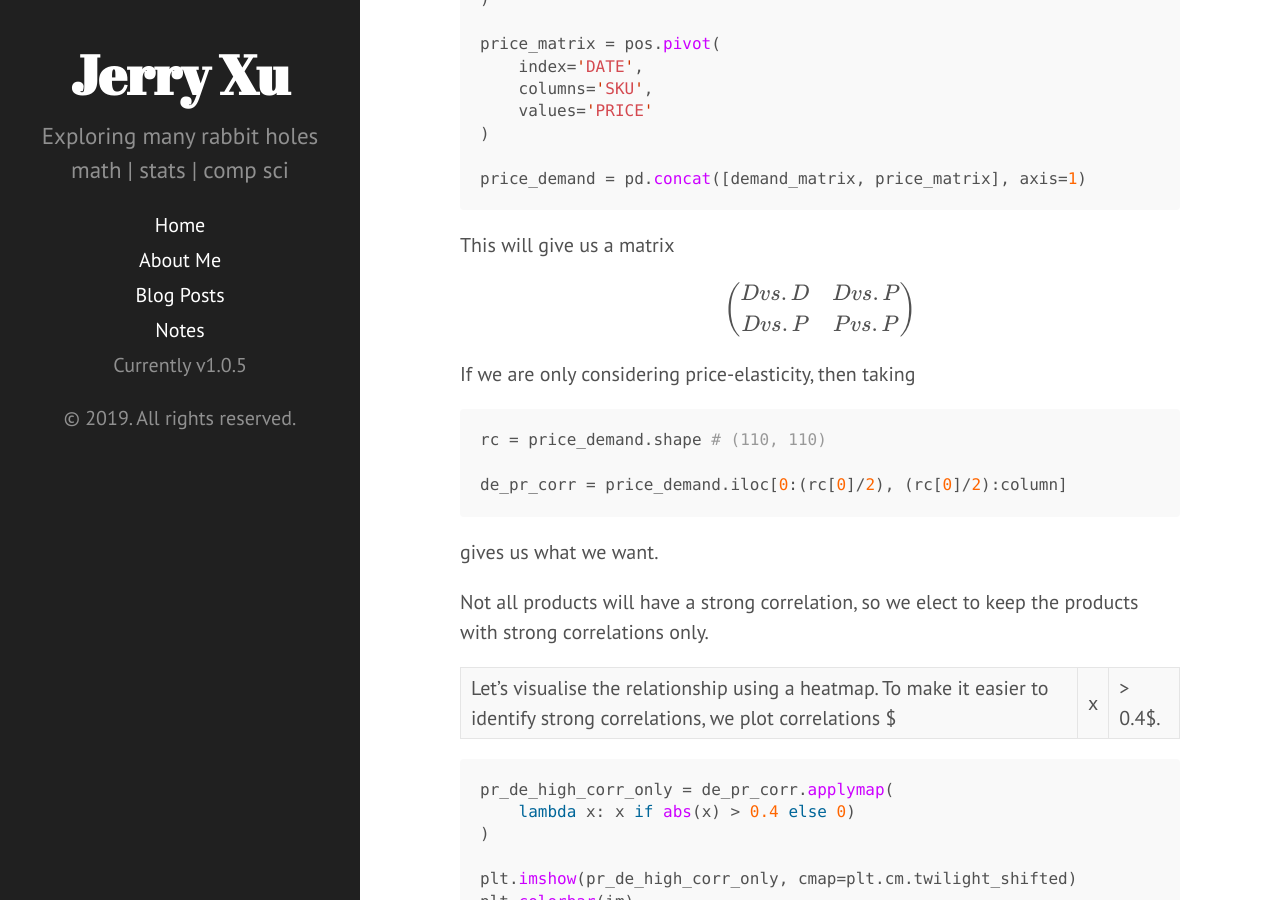
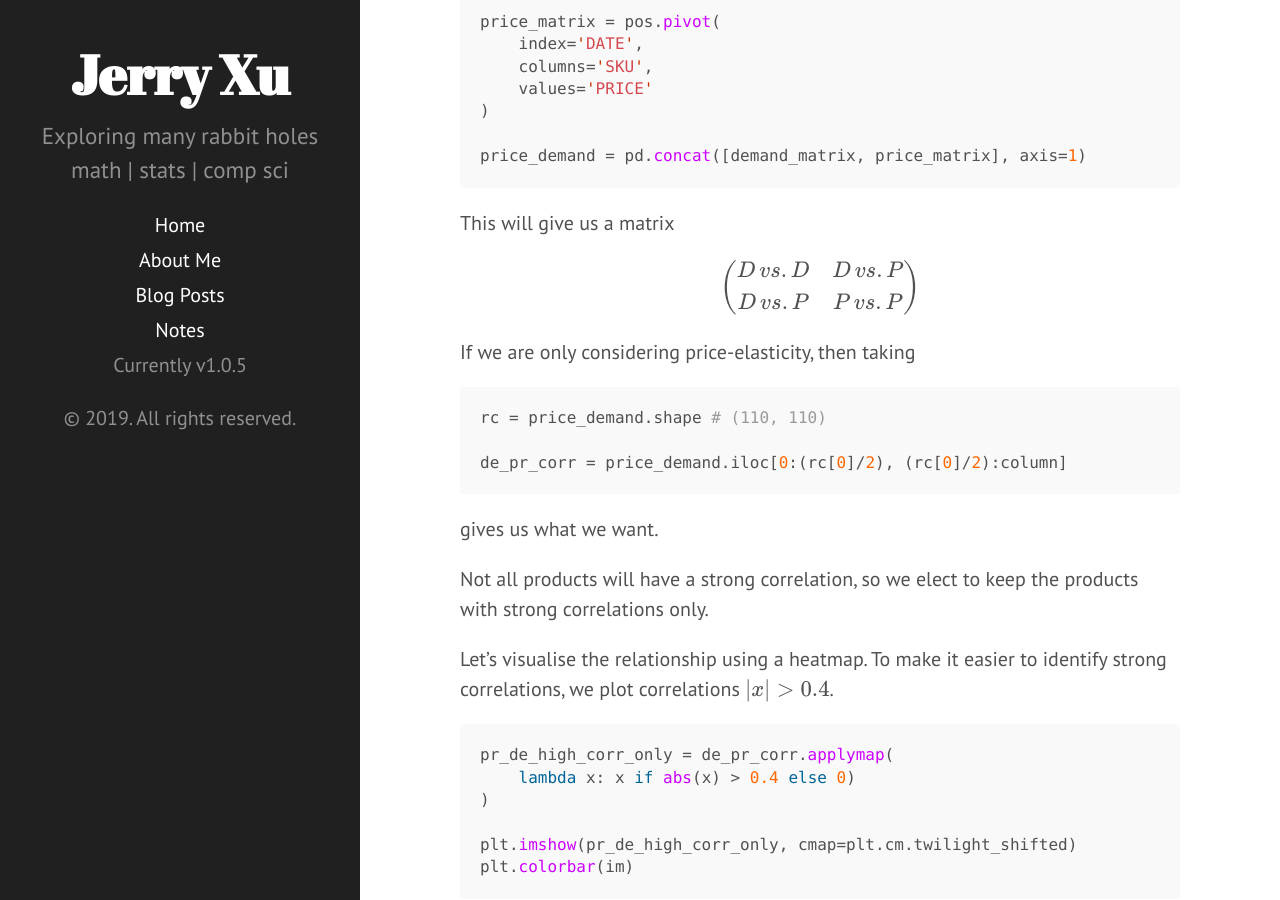
Before and after one commit to jerry-ye-xu/jerry-ye-xu.github.io, a Jekyll site: the page built from _posts/2019-8-18-price-elasticity-retail-analytics.md, in a window 1280 px wide and 900 px high, scrolled down 1607 px. Built offline with Jekyll 4.4.1, drawn with Linux system fonts in a browser that asks for light colours; formulas are drawn with MathJax 3; some of the changed text lies outside the part shown.

Commit message:
fix mathjax

````diff
--- a/_posts/2019-8-18-price-elasticity-retail-analytics.md
+++ b/_posts/2019-8-18-price-elasticity-retail-analytics.md
@@ -64,8 +65,8 @@ This will give us a matrix
 
 $$
 \begin{pmatrix}
-D vs. D & D vs. P \\
-D vs. P & P vs. P
+D \,vs. D & D \,vs. P \\
+D \,vs. P & P \,vs. P
 \end{pmatrix}
 $$
 
@@ -81,7 +82,7 @@ gives us what we want.
 
 Not all products will have a strong correlation, so we elect to keep the products with strong correlations only.
 
-Let's visualise the relationship using a heatmap. To make it easier to identify strong correlations, we plot correlations $|x| > 0.4$.
+Let's visualise the relationship using a heatmap. To make it easier to identify strong correlations, we plot correlations $\lvert x\rvert > 0.4$.
 
 ```python
 pr_de_high_corr_only = de_pr_corr.applymap(
````
Also changed, not shown: other parts of _posts/2019-8-18-price-elasticity-retail-analytics.md (+3 -2 lines).
